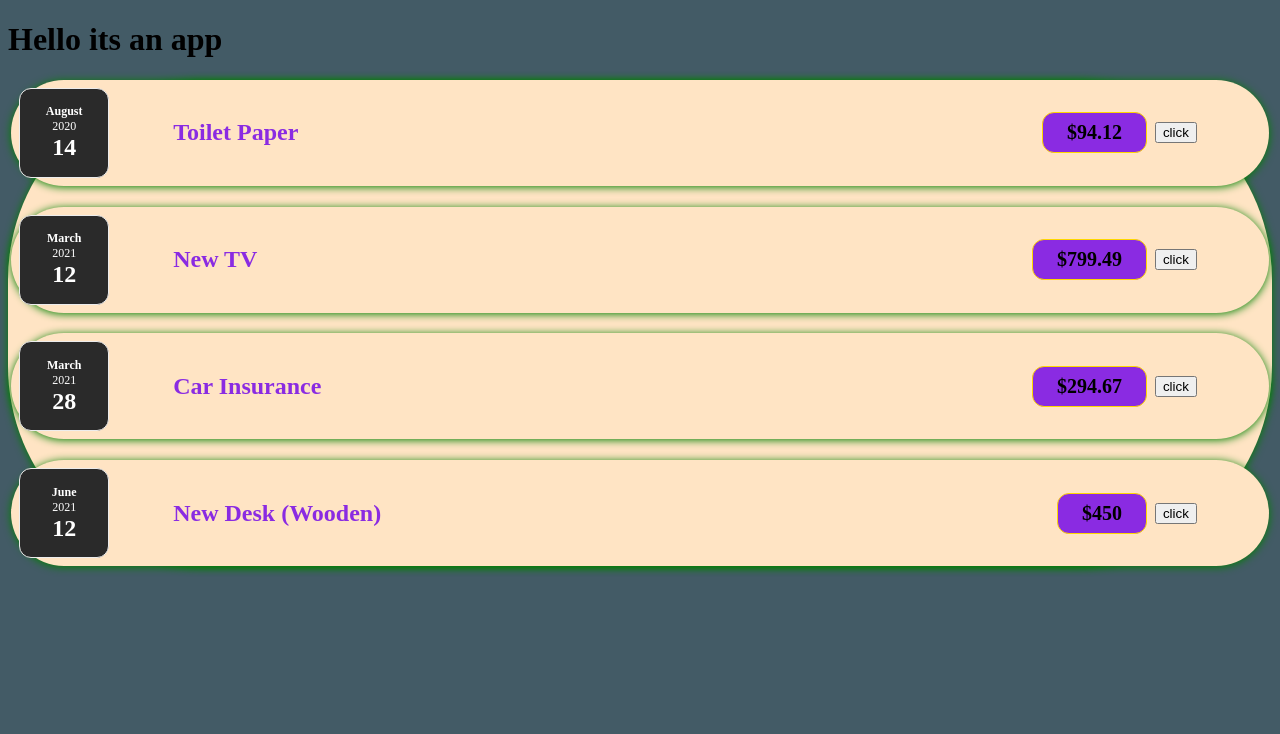
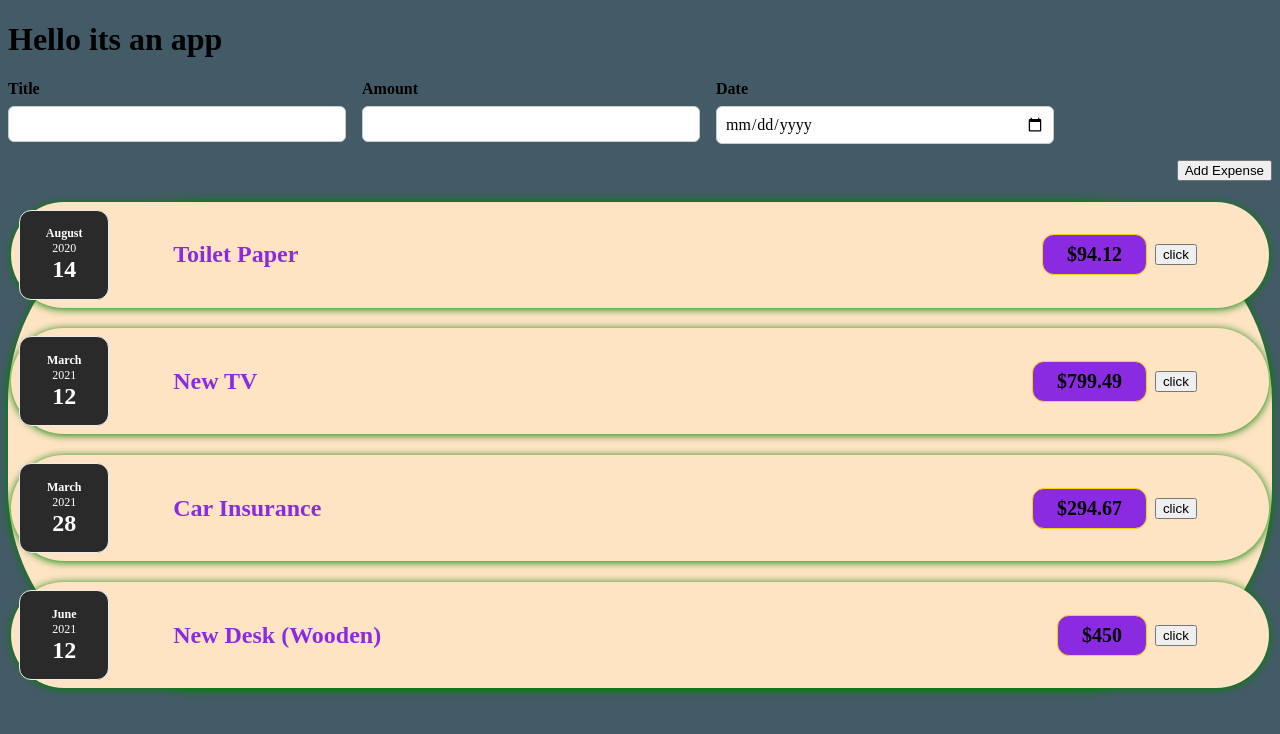
Before and after one commit to RabinChakraborty/spendings-tracker, a React (Create React App) app: page / in a window 1280 px wide. Shown: the top 734 px of the page. Built offline with nearby package versions, Linux system fonts and the light colour scheme.

Commit message:
more features added

```diff
--- a/src/App.js
+++ b/src/App.js
@@ -1,5 +1,6 @@
 import React from 'react';
 import Expanses from './components//expense/Expanses';
+import ExpenseForm from './components/newExpenseForm/expenseForm';
 
 const App = () => {
   const ExpansesData = [
@@ -27,6 +28,7 @@
     <>
       <div className=''>
         <h1>Hello its an app</h1>
+        <ExpenseForm />
         <Expanses ExpansesData={ExpansesData} />
       </div>
     </>
--- a/src/components/newExpenseForm/expenseForm.jsx
+++ b/src/components/newExpenseForm/expenseForm.jsx
@@ -1,11 +1,29 @@
 import React from 'react';
-
-const expenseForm = () => {
+import './expenseForm.css';
+const ExpenseForm = () => {
   return (
-    <div>
-      <form action=''>hello</form>
-    </div>
+    <>
+      <form>
+        <div className='new-expense__controls'>
+          <div className='new-expense__control'>
+            <label>Title</label>
+            <input type='text' />
+          </div>
+          <div className='new-expense__control'>
+            <label>Amount</label>
+            <input type='number' min='0.01' step='0.01' />
+          </div>
+          <div className='new-expense__control'>
+            <label>Date</label>
+            <input type='date' min='2019-01-01' max='2022-12-31' />
+          </div>
+        </div>
+        <div className='new-expense__actions'>
+          <button type='submit'>Add Expense</button>
+        </div>
+      </form>
+    </>
   );
 };
 
-export default expenseForm;
+export default ExpenseForm;
```
Also changed, not shown: src/components/newExpenseForm/newExpense.css (added, +38 -0 lines), src/components/newExpenseForm/newExpense.jsx (added, +14 -0 lines).
